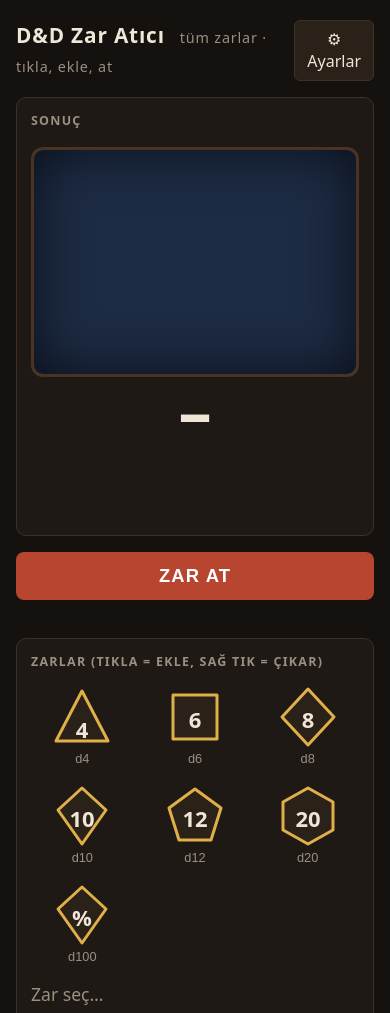
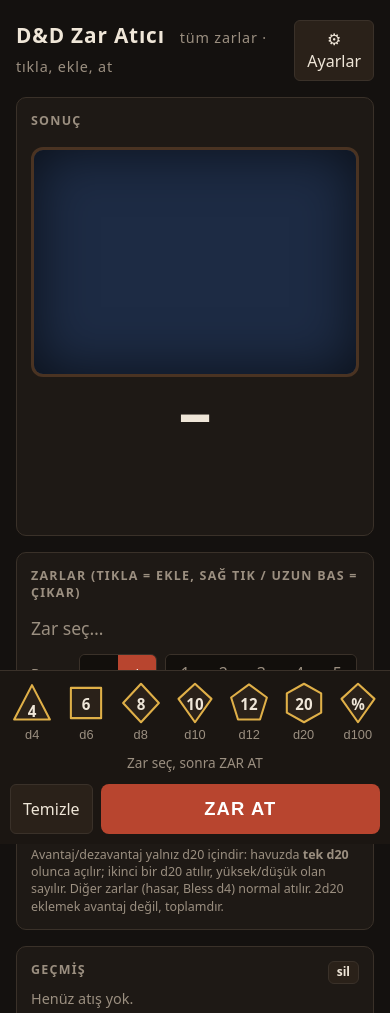
Before and after one commit to EmreBHCC/dnd-zar, a plain HTML site: page index.html in a window 390 px wide. Shown: the top 1013 px of the page. Drawn offline with Linux system fonts and the light colour scheme.

Commit message:
Telefon: zarlar ve ZAR AT alta sabit, uzun basis = zar cikar, buyuk dokunma alanlari

```diff
--- a/index.html
+++ b/index.html
@@ -2,7 +2,7 @@
 <html lang="tr">
 <head>
 <meta charset="utf-8">
-<meta name="viewport" content="width=device-width, initial-scale=1">
+<meta name="viewport" content="width=device-width, initial-scale=1, viewport-fit=cover">
 <title>D&D Zar Atıcı</title>
 <style>
   :root {
@@ -99,7 +99,30 @@
   .hint { flex: 1 1 100%; color: var(--dim); font-size: .78rem; }
   .err { color: var(--red); font-size: .85rem; flex: 1 1 100%; min-height: 1.2em; }
 
-  @media (max-width: 760px) { main { grid-template-columns: 1fr; } aside { grid-column: 1; grid-row: auto; } }
+  .die { touch-action: manipulation; -webkit-user-select: none; user-select: none; -webkit-touch-callout: none; }
+  .pmini, #clear2 { display: none; }
+  .rollrow { display: contents; }
+  @media (pointer: coarse) { .seg button, .btn { min-height: 44px; } .sw { width: 36px; height: 36px; } }
+  @media (max-width: 760px) {
+    main { grid-template-columns: 1fr; padding-bottom: 210px; }
+    aside { grid-column: 1; grid-row: auto; }
+    /* Zarlar ve ZAR AT ekranın altına sabit: sonuç hep görünür, kaydırmak gerekmez */
+    #dice { position: fixed; left: 0; right: 0; bottom: calc(96px + env(safe-area-inset-bottom)); z-index: 20;
+            display: grid; grid-template-columns: repeat(7, 1fr); gap: 2px; padding: 8px 6px 4px;
+            background: #1b1612; border-top: 1px solid var(--line); }
+    #dice .die svg { width: 44px; height: 44px; }
+    #dice .die { padding: 2px 0; }
+    #dice .die .badge { right: 2px; }
+    .rollwrap { position: fixed; left: 0; right: 0; bottom: 0; z-index: 20; background: #1b1612; box-sizing: border-box;
+                min-height: 96px; padding: 6px 10px calc(10px + env(safe-area-inset-bottom)); }
+    .pmini { display: block; text-align: center; color: var(--dim); font-size: .85rem; margin-bottom: 6px;
+             white-space: nowrap; overflow: hidden; text-overflow: ellipsis; }
+    .rollrow { display: grid; grid-template-columns: auto 1fr; gap: 8px; }
+    #clear2 { display: inline-block; }
+    #roll { padding: 14px; }
+    .rollwrap .err { position: absolute; left: 0; right: 0; bottom: 100%; margin: 0; background: #1b1612; }
+    .rollwrap .err:empty { display: none; }
+  }
 </style>
 </head>
 <body>
@@ -130,12 +153,16 @@
   </section>
 
   <div class="rollwrap">
-    <button type="button" id="roll">ZAR AT</button>
+    <div class="pmini" id="pmini"></div>
+    <div class="rollrow">
+      <button type="button" class="btn" id="clear2">Temizle</button>
+      <button type="button" id="roll">ZAR AT</button>
+    </div>
     <div class="err" id="err"></div>
   </div>
 
   <section>
-    <h2>Zarlar (tıkla = ekle, sağ tık = çıkar)</h2>
+    <h2>Zarlar (tıkla = ekle, sağ tık / uzun bas = çıkar)</h2>
     <div class="dice" id="dice"></div>
 
     <div class="row">
@@ -209,8 +236,14 @@ SIDES.forEach(s => {
   b.innerHTML = `<svg viewBox="0 0 64 64" aria-hidden="true"><polygon points="${SHAPES[s]}"/><text x="32" y="${s===4?44:34}">${lbl}</text></svg>
     <span class="name">d${s}</span><span class="badge"></span>`;
   b.setAttribute('aria-label', `d${s} ekle`);
-  b.onclick = () => { pool[s] = (pool[s] || 0) + 1; render(); };
-  b.oncontextmenu = e => { e.preventDefault(); dec(s); };
+  let lpTimer = 0, lpDone = 0;                                  // dokunmatikte uzun basış = bir zar çıkar
+  b.addEventListener('pointerdown', e => {
+    if (e.pointerType !== 'touch') return;
+    lpTimer = setTimeout(() => { lpDone = Date.now(); dec(s); if (navigator.vibrate) navigator.vibrate(15); }, 480);
+  });
+  ['pointerup', 'pointerleave', 'pointercancel'].forEach(t => b.addEventListener(t, () => clearTimeout(lpTimer)));
+  b.onclick = () => { if (Date.now() - lpDone < 700) return; pool[s] = (pool[s] || 0) + 1; render(); };
+  b.oncontextmenu = e => { e.preventDefault(); if (Date.now() - lpDone > 700) dec(s); };
   b.onkeydown = e => { if (e.key === 'Backspace' || e.key === 'Delete') dec(s); };
   diceEl.appendChild(b);
 });
@@ -232,6 +265,7 @@ function render() {
   });
   const t = poolText();
   $('pool').textContent = t || 'Zar seç…';
+  $('pmini').textContent = t || 'Zar seç, sonra ZAR AT';
   $('pool').classList.toggle('empty', !t);
   const ok = hasOneD20();
   document.querySelectorAll('#mode button').forEach(b => {
@@ -258,6 +292,7 @@ document.querySelectorAll('#nums button').forEach(b => b.onclick = () => {
   $('mod').value = (+$('mod').value === v) ? 0 : v;   // aynı düğmeye tekrar basınca bonus kalkar
   render();
 });
+$('clear2').onclick = () => $('clear').click();
 $('clear').onclick = () => { for (const k in pool) delete pool[k]; $('mod').value = 0; $('expr').value = ''; mode = 'norm'; render(); };
 
 /* ---- ifade çözümleme: 2d6+1d8-1+3 ---- */
```
